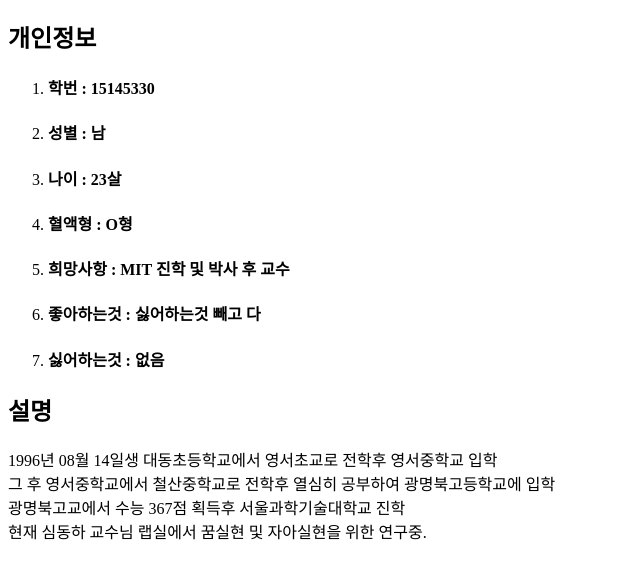
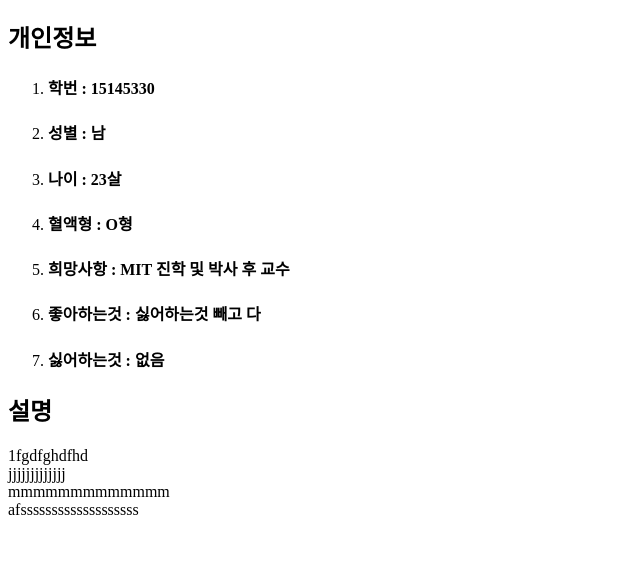
Before and after one commit to Jangseohee/MSDEweb, a plain HTML site: page 2.html in a window 1280 px wide. Shown: the part 70-648 px from the top of the page, without its empty margins (0-640 px from the left). Drawn offline with Linux system fonts and the light colour scheme.

Commit message:
Update 2.html

```diff
--- a/2.html
+++ b/2.html
@@ -20,10 +20,10 @@
   </ol>
 
 <h2>설명 </h2>
-1996년 08월 14일생 대동초등학교에서 영서초교로 전학후 영서중학교 입학<br>
-그 후 영서중학교에서 철산중학교로 전학후 열심히 공부하여 광명북고등학교에 입학 <br>
-광명북고교에서 수능 367점 획득후 서울과학기술대학교 진학<br>
-현재 심동하 교수님 랩실에서 꿈실현 및 자아실현을 위한 연구중.
+1fgdfghdfhd<br>
+jjjjjjjjjjjjj <br>
+mmmmmmmmmmmmm<br>
+afsssssssssssssssssss
 
 
 
```
